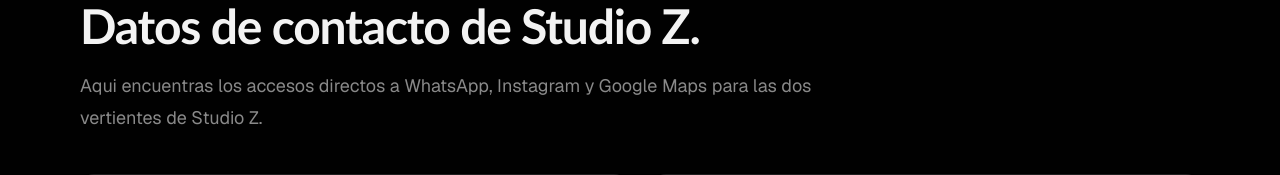
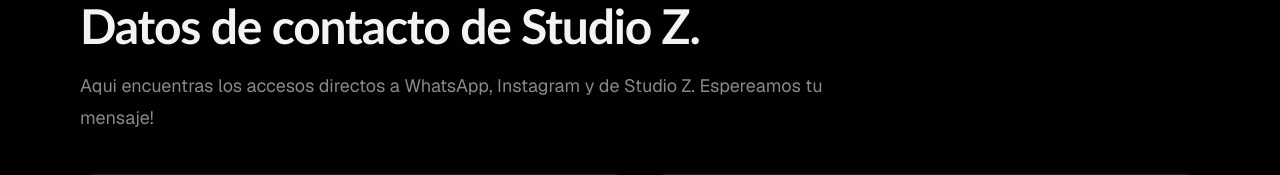
Before and after one commit to JuanCarJ/studioz-academy, a Next.js app: page /contacto in a window 1280 px wide. Shown: the part 159-334 px from the top of the page. Built offline with nearby package versions, Linux system fonts and the light colour scheme; no server answers.

Commit message:
Polish contact intro copy

```diff
--- a/src/app/(public)/contacto/page.tsx
+++ b/src/app/(public)/contacto/page.tsx
@@ -30,8 +30,8 @@
           Datos de contacto de Studio Z.
         </h1>
         <p className="mt-5 text-lg leading-8 text-muted-foreground">
-          Aqui encuentras los accesos directos a WhatsApp, Instagram y Google
-          Maps para las dos vertientes de Studio Z.
+          Aqui encuentras los accesos directos a WhatsApp, Instagram y de
+          Studio Z. Espereamos tu mensaje!
         </p>
       </section>
 
```
